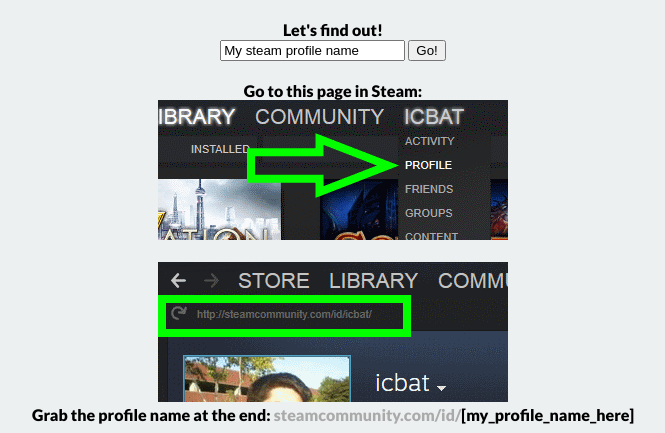
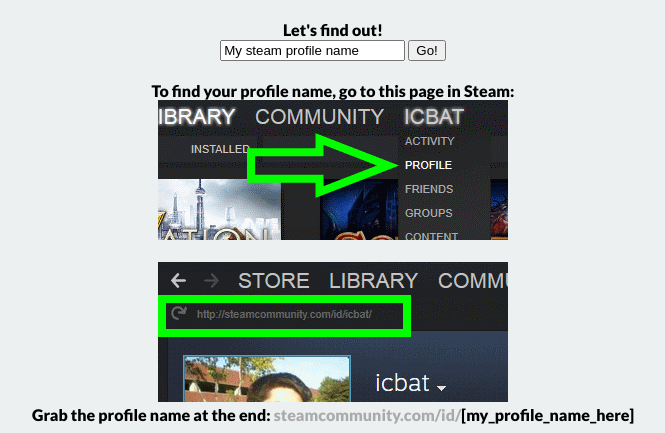
Before and after one commit to icbat/steam-linux-breakdown, a Flask app: page / in a window 1280 px wide. Shown: the part 102-535 px from the top of the page, without its empty margins (307-972 px from the left). Run offline with Flask 2, Linux system fonts and the light colour scheme.

Commit message:
expanding tutorial too

```diff
--- a/templates/landing.html
+++ b/templates/landing.html
@@ -11,7 +11,7 @@
 </form>
 
 <div class="explanation">
-	Go to this page in Steam:<br/>
+	To find your profile name, go to this page in Steam:<br/>
 	<img src="/static/profile-walkthrough.png" alt="Open steam, click your username, click profile" /><br/><br/>
 	<img src="/static/profile-url.png" alt="Find the URL for your profile" /><br/>
 	Grab the profile name at the end:
```
